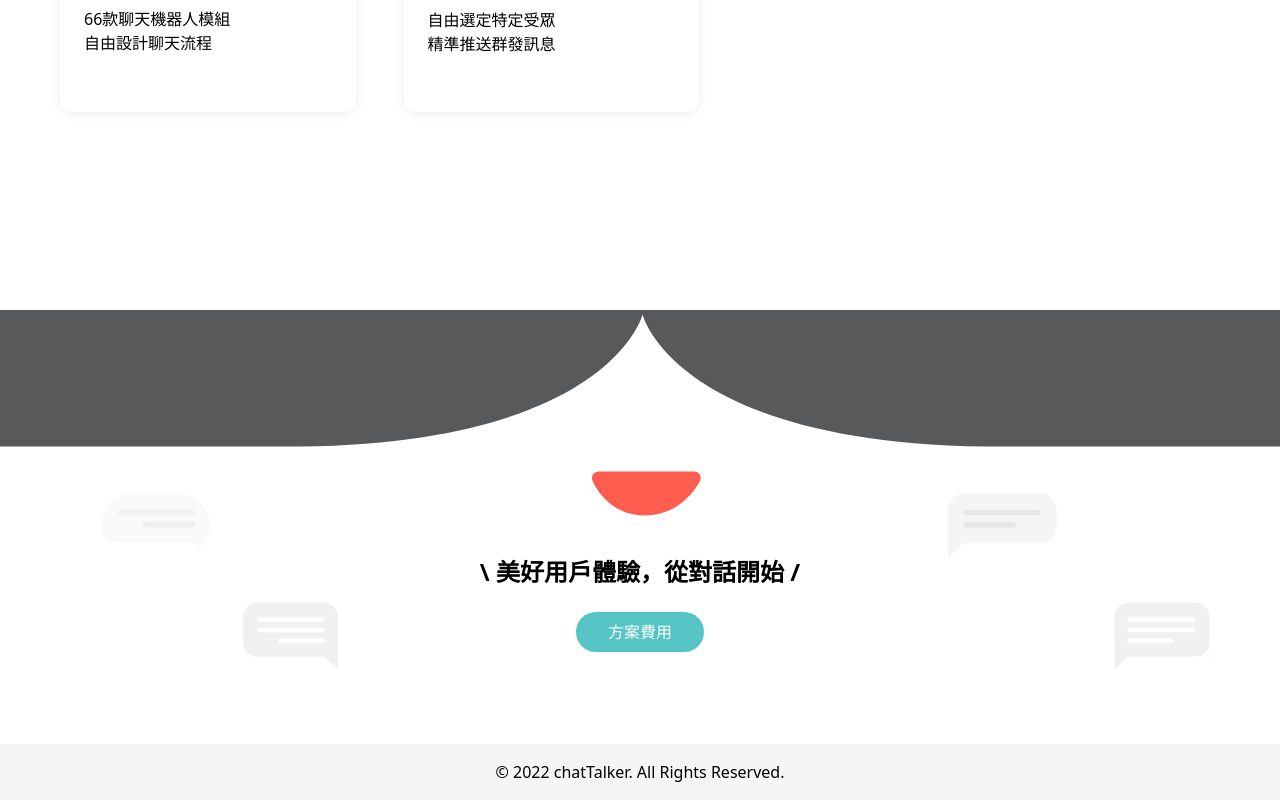
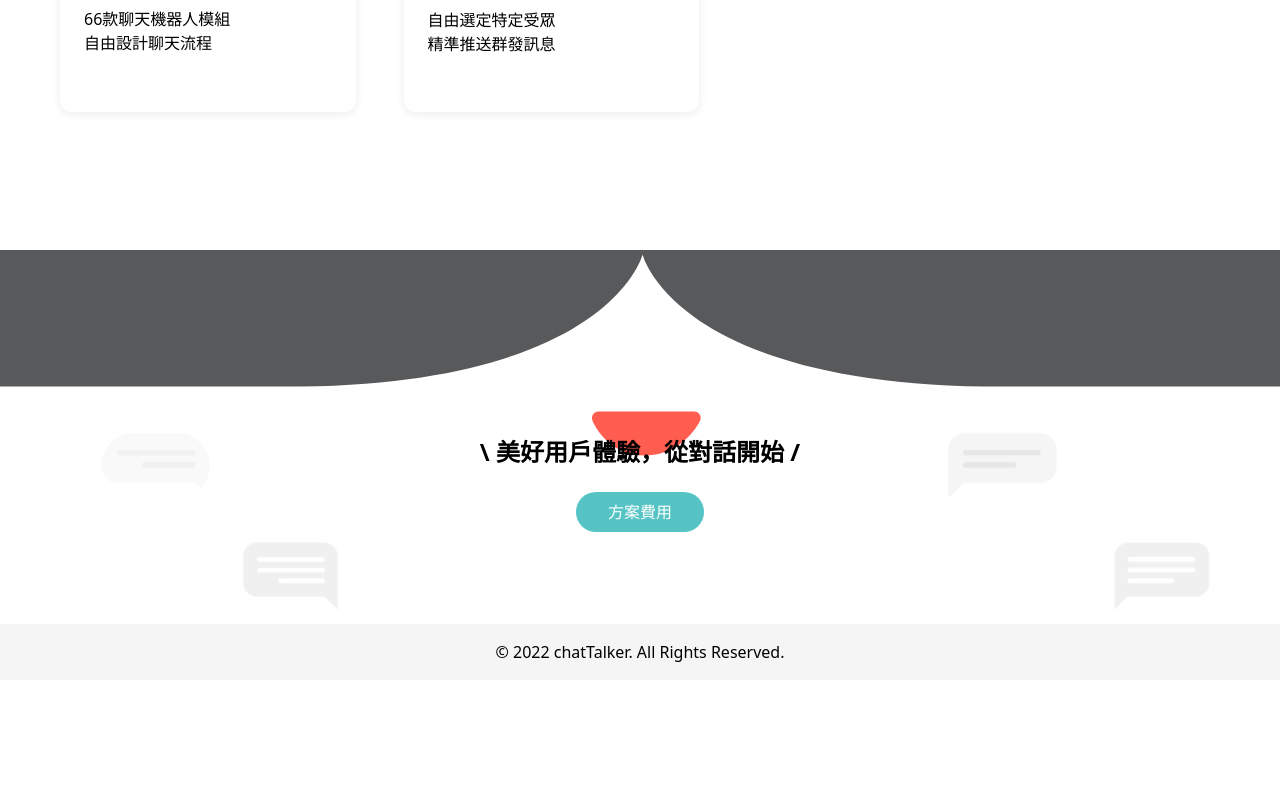
Before and after one commit to shijia22/chatTalker, a Vue app: page / in a window 1280 px wide. Shown: the part 2321-3121 px from the top of the page. After the commit the page ends 3001 px from the top, so only its background shows below. Built offline with nearby package versions, Linux system fonts and the light colour scheme.

Commit message:
fix: 🐛 section 6 mt

```diff
--- a/src/components/Cta.vue
+++ b/src/components/Cta.vue
@@ -10,8 +10,8 @@
   <section class="mt-[6.25rem] bg-[url('/svg/home_footer.svg')] hidden xs:flex bg-contain bg-no-repeat bg-center">
     <div class="container">
       <div class="row justify-center">
-        <div class="col mb-[3.75rem] mt-[320px] text-center">
-          <h3 class="mb-6 text-2xl font-bold">\ 美好用戶體驗，從對話開始 /</h3>
+        <div class="col mb-[3.75rem] text-center">
+          <h3 class="mb-6 mt-[320px] md:mt-[200px] text-2xl font-bold">\ 美好用戶體驗，從對話開始 /</h3>
           <button type="button"
             class="px-8 py-2 mb-8 rounded-[22px] bg-neutral text-grey-100 text-content">方案費用</button>
         </div>
```
